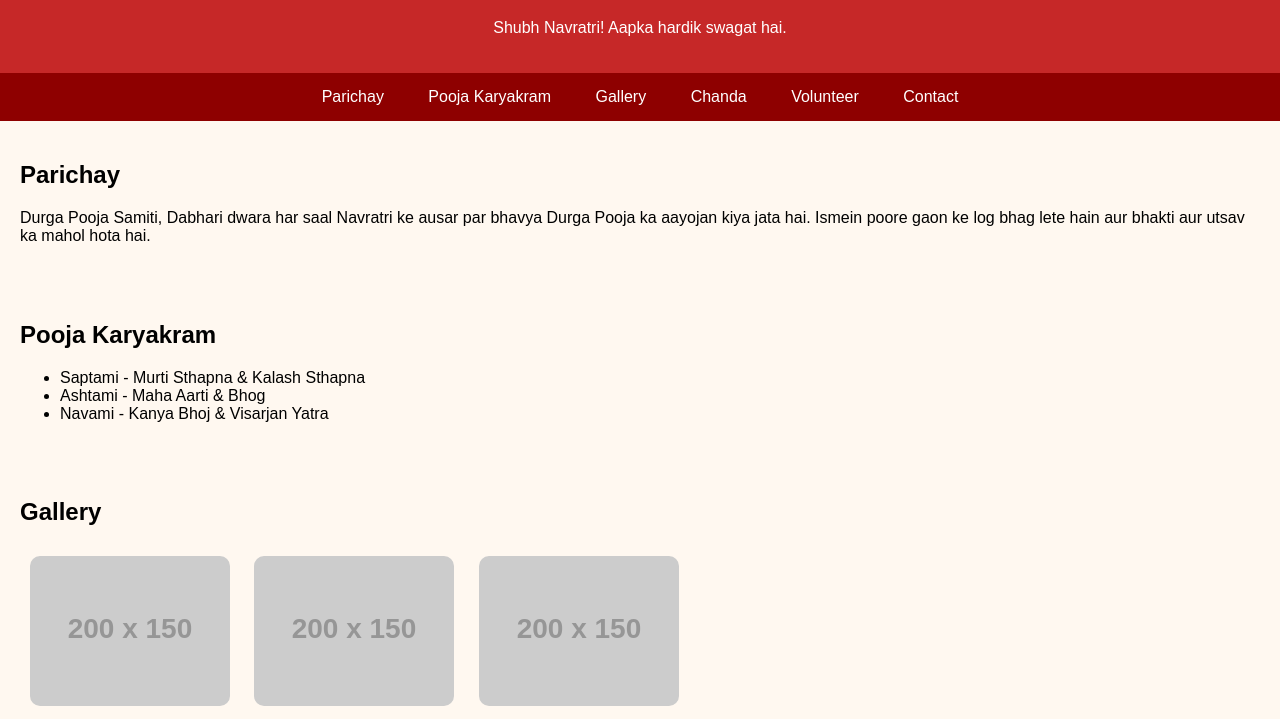
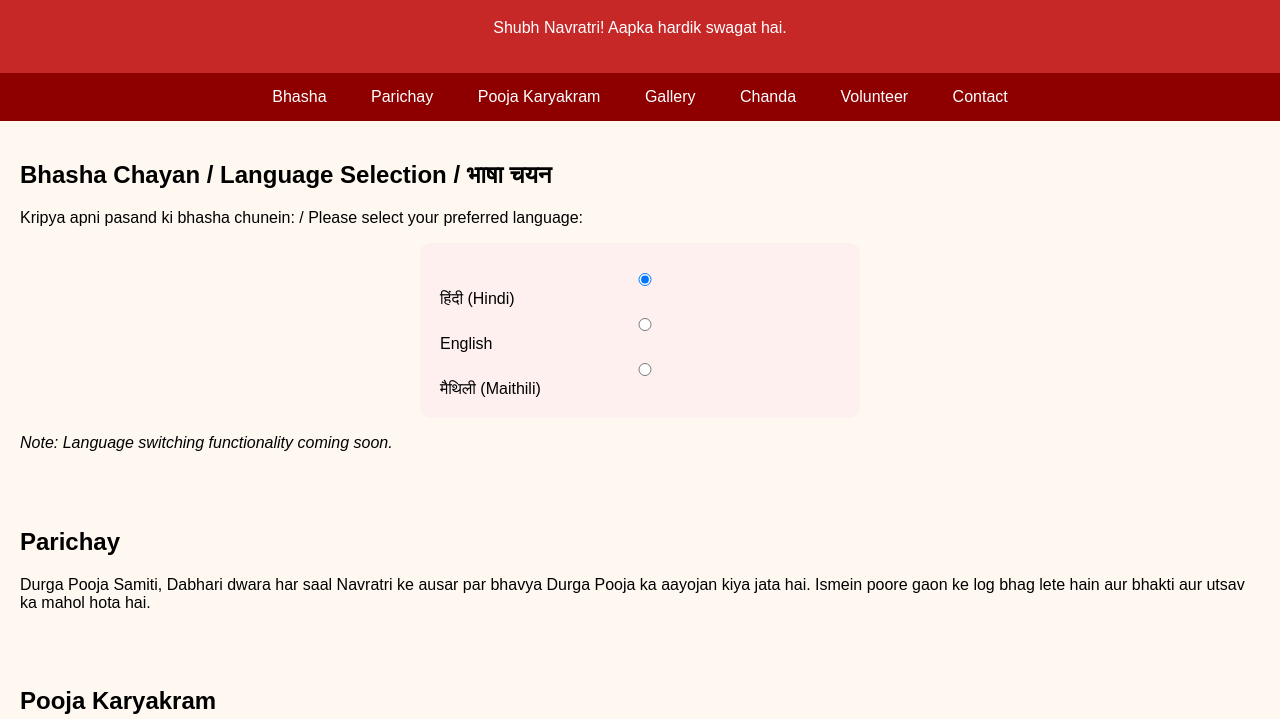
Before and after one commit to PRADEEPJHAGH/testfun, a plain HTML site: page index.html in a window 1280 px wide. Shown: the part 81-800 px from the top of the page. Drawn offline with Linux system fonts and the light colour scheme; placeholder pictures from the web are drawn by us.

Commit message:
index.html

```diff
--- a/index.html
+++ b/index.html
@@ -1,4 +1,5 @@
-<!DOCTYPE html><html lang="hi">
+<!DOCTYPE html>
+<html lang="hi">
 <head>
     <meta charset="UTF-8">
     <meta name="viewport" content="width=device-width, initial-scale=1.0">
@@ -22,13 +23,27 @@
         <p>Shubh Navratri! Aapka hardik swagat hai.</p>
     </header>
     <nav>
+        <a href="#language">Bhasha</a>
         <a href="#about">Parichay</a>
         <a href="#schedule">Pooja Karyakram</a>
         <a href="#gallery">Gallery</a>
         <a href="#donation">Chanda</a>
         <a href="#volunteer">Volunteer</a>
         <a href="#contact">Contact</a>
-    </nav><section id="about">
+    </nav>
+
+    <section id="language">
+        <h2>Bhasha Chayan / Language Selection / भाषा चयन</h2>
+        <p>Kripya apni pasand ki bhasha chunein: / Please select your preferred language:</p>
+        <form>
+            <input type="radio" name="language" value="hindi" checked> हिंदी (Hindi)<br>
+            <input type="radio" name="language" value="english"> English<br>
+            <input type="radio" name="language" value="maithili"> मैथिली (Maithili)<br>
+        </form>
+        <p><em>Note: Language switching functionality coming soon.</em></p>
+    </section>
+
+    <section id="about">
         <h2>Parichay</h2>
         <p>Durga Pooja Samiti, Dabhari dwara har saal Navratri ke ausar par bhavya Durga Pooja ka aayojan kiya jata hai. Ismein poore gaon ke log bhag lete hain aur bhakti aur utsav ka mahol hota hai.</p>
     </section>
@@ -75,6 +90,5 @@
     <footer>
         <p>&copy; 2025 Durga Pooja Samiti, Dabhari. Sabhi adhikar surakshit.</p>
     </footer>
-
 </body>
 </html>
```
Lines whose indentation alone changed are shown as unchanged.
